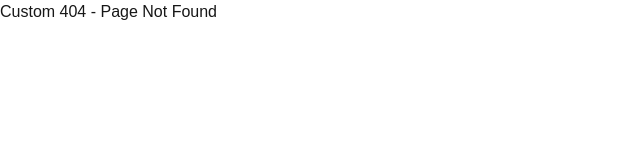
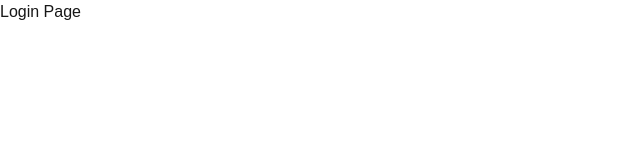
Before and after one commit to MahmudAnik1630/nextjs-learning, a Next.js app: page /forgot_password in a window 1280 px wide. Before the commit this address had no page. Shown: the top 160 px of the page, without its empty margins (0-640 px from the left). Built offline with nearby package versions, Linux system fonts and the light colour scheme.

Commit message:
group routing

```diff
--- /dev/null
+++ b/src/_lib/formate-date.tsx
@@ -0,0 +1,3 @@
+export default function FormateDate() {
+  return <h1>Formate Date </h1>;
+}
--- /dev/null
+++ b/src/_lib/page.tsx
@@ -0,0 +1,3 @@
+export default function PrivateFunction() {
+  return <h1>Not gonna render in browser </h1>;
+}
--- /dev/null
+++ b/src/app/(auth)/forgot_password/page.tsx
@@ -0,0 +1,3 @@
+export default function ForgotPassword() {
+  return <h1>Login Page</h1>;
+}
--- /dev/null
+++ b/src/app/(auth)/login/page.tsx
@@ -0,0 +1,3 @@
+export default function LoginPage() {
+  return <h1>Login Page</h1>;
+}
--- /dev/null
+++ b/src/app/(auth)/resister/page.tsx
@@ -0,0 +1,3 @@
+export default function ResisterPage() {
+  return <h1>Login Page</h1>;
+}
```
